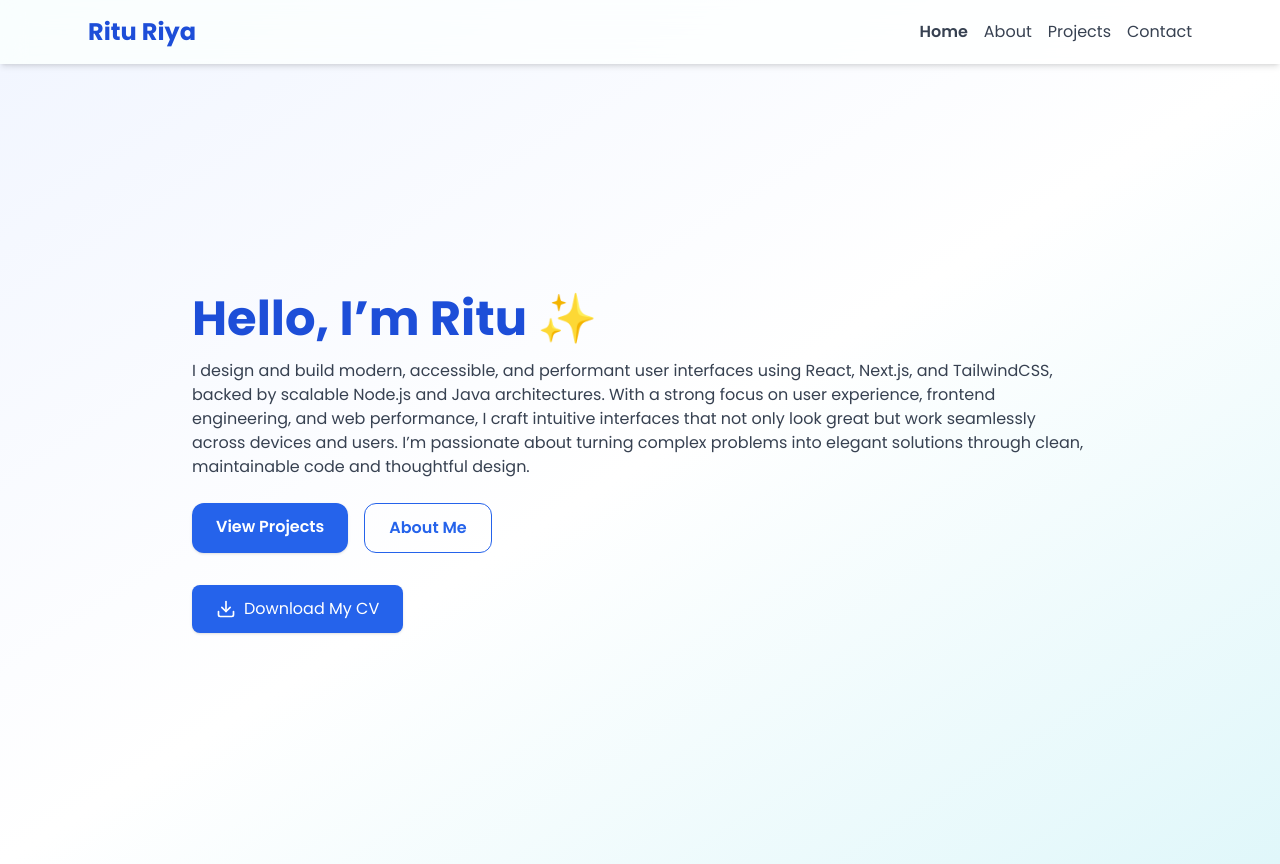
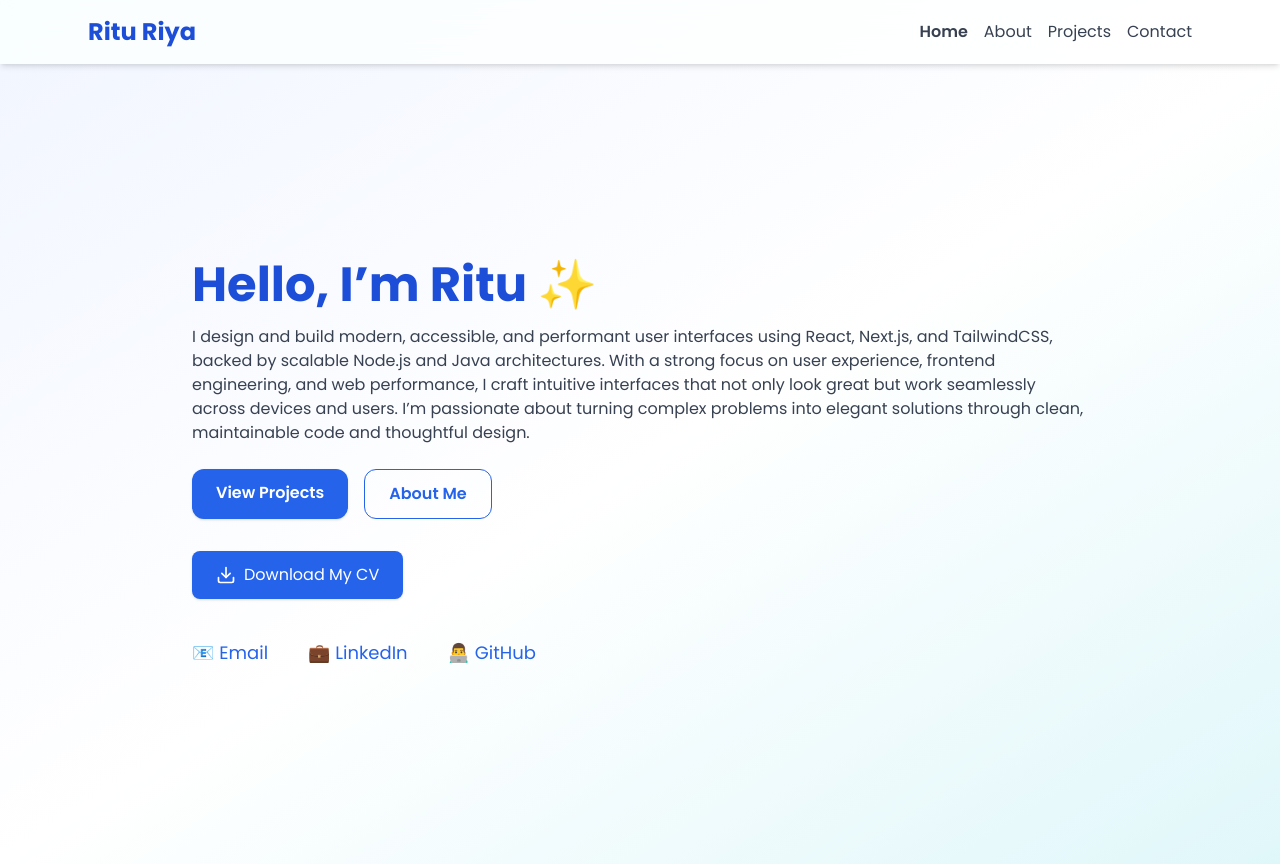
Before and after one commit to RITUriya/rituriyaportfolio, a React (Vite) app: page / in a window 1280 px wide. Built offline with nearby package versions, Linux system fonts and the light colour scheme.

Commit message:
added Ai project details and updated resume

```diff
--- a/src/data/projectlist.jsx
+++ b/src/data/projectlist.jsx
@@ -4,7 +4,7 @@ export const demoProjects = [
     title: "Portfolio Website",
     description:
       "This portfolio is built using Vite, React, and TailwindCSS, with features like smooth routing, animations, and full mobile responsiveness for an optimal user experience across devices. It reflects my approach to clean code, modular design, and performance optimization.",
-    tags: ["React", "Tailwind", "Framer Motion", "Vercel"],
+    tags: ["React", "Tailwind", "Framer Motion", "Vite", "Vercel"],
     liveUrl: "https://rituriya.vercel.app/",
     codeUrl: "https://github.com/RITUriya/rituriyaportfolio",
   },
@@ -16,6 +16,13 @@ export const demoProjects = [
     codeUrl: "https://github.com/RITUriya/restaurant",
   },
   {
+    title: "AI Chatbot with Ollama",
+    description:
+      "An AI chatbot built using React for the frontend and Node.js for the backend, styled with TailwindCSS. Powered by Ollama to run LLMs like Llama 3 directly on your machine, delivering real-time, private, and fast AI interactions.",
+    tags: ["React", "Node.js", "TailwindCSS", "Ollama"],
+    codeUrl: "https://github.com/RITUriya/ollamaChatbot",
+  },
+  {
     title: "LeetCode Problem Solving",
     description:
       "A growing collection of algorithmic solutions to LeetCode problems. Includes problem descriptions, approach explanations, and optimized code.",
--- a/src/pages/Home.jsx
+++ b/src/pages/Home.jsx
@@ -16,7 +16,6 @@ export default function Home() {
         >
           Hello, I’m Ritu ✨
         </motion.h1>
-
         <motion.p
           initial={{ opacity: 0 }}
           animate={{ opacity: 1 }}
@@ -25,7 +24,6 @@ export default function Home() {
         >
           {Home_Verbase}
         </motion.p>
-
         <motion.div
           initial={{ opacity: 0 }}
           animate={{ opacity: 1 }}
@@ -45,7 +43,6 @@ export default function Home() {
             About Me
           </Link>
         </motion.div>
-
         <motion.div
           initial={{ opacity: 0 }}
           animate={{ opacity: 1 }}
@@ -59,6 +56,52 @@ export default function Home() {
           >
             <Download className="w-5 h-5" /> Download My CV
           </a>
+        </motion.div>{" "}
+        <motion.div
+          initial={{ opacity: 0 }}
+          animate={{ opacity: 1 }}
+          transition={{ delay: 0.8, duration: 0.6 }}
+          className="text-center md:text-left"
+        >
+          <div className="mb-auto mt-10 flex flex-col md:flex-row gap-10 text-center">
+            <div>
+              <p className="text-lg font-medium">
+                {" "}
+                <a
+                  href="mailto:rituriya093@gmail.com"
+                  className="text-blue-600 hover:underline"
+                >
+                  📧 Email
+                </a>
+              </p>
+            </div>
+            <div>
+              <p className="text-lg font-medium">
+                {" "}
+                <a
+                  href="https://www.linkedin.com/in/ritur06/"
+                  target="_blank"
+                  rel="noopener noreferrer"
+                  className="text-blue-600 hover:underline"
+                >
+                  💼 LinkedIn
+                </a>
+              </p>
+            </div>
+            <div>
+              <p className="text-lg font-medium">
+                {" "}
+                <a
+                  href="https://github.com/RITUriya"
+                  target="_blank"
+                  rel="noopener noreferrer"
+                  className="text-blue-600 hover:underline"
+                >
+                  👨‍💻 GitHub
+                </a>
+              </p>
+            </div>
+          </div>
         </motion.div>
       </div>
     </main>
```
Also changed, not shown: 1 other file (tests, documents, lock files or other folders).
